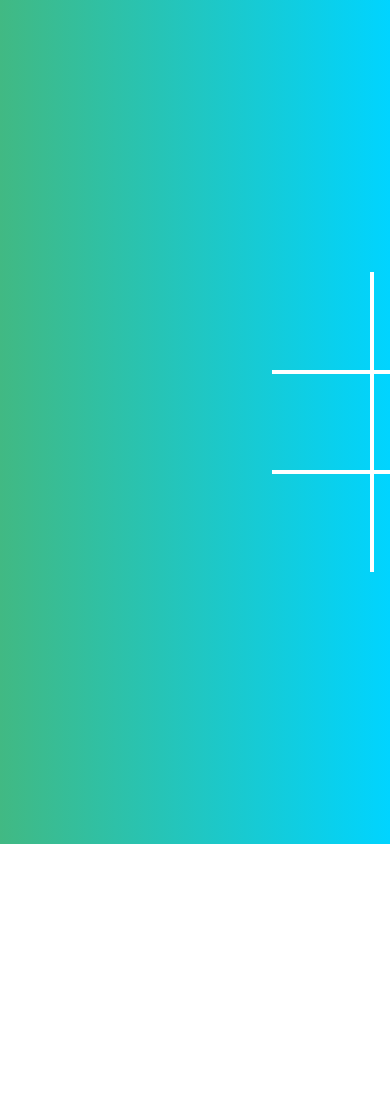
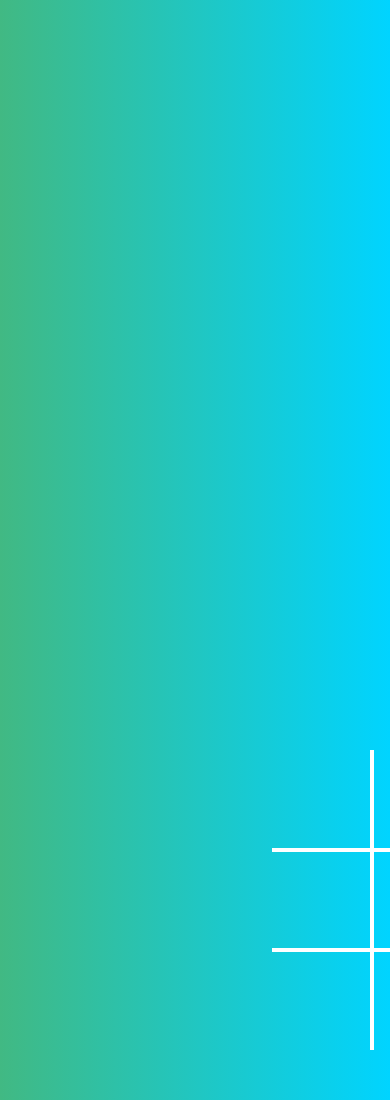
Before and after one commit to Rathao/jogodavelha, a plain HTML site: page index.html in a window 390 px wide. Shown: the top 1100 px of the page. Before the commit the page ends 844 px from the top, so only its background shows below. Drawn offline with Linux system fonts and the light colour scheme.

Commit message:
Alteraçoes para apresentação mobile

```diff
--- a/index.html
+++ b/index.html
@@ -1,5 +1,6 @@
 <!DOCTYPE html>
 <html lang="en">
+
 <head>
     <meta charset="UTF-8">
     <meta name="viewport" content="width=device-width, initial-scale=1.0">
@@ -7,7 +8,9 @@
 
     <link rel="stylesheet" href="src/style.css">
 </head>
+
 <body>
+    <section class="jogodavelha">
         <div class="board x" data-board>
             <div class="cell" data-cell></div>
             <div class="cell" data-cell></div>
@@ -19,11 +22,14 @@
             <div class="cell" data-cell></div>
             <div class="cell" data-cell></div>
         </div>
+    </section>
 
-        <div class="winner-message" data-winner-message>
-           <p class="winner-message-text" data-winner-message-text>X Venceu!</p>
-           <button data-restart>Reiniciar</button>
-        </div>
+
+    <div class="winner-message" data-winner-message>
+        <p class="winner-message-text" data-winner-message-text>X Venceu!</p>
+        <button data-restart>Reiniciar</button>
+    </div>
     <script src="src/scripts.js"></script>
 </body>
+
 </html>
--- a/src/style.css
+++ b/src/style.css
@@ -125,3 +125,9 @@ body {
 .show-winner-message {
     display: flex;
 }
+
+.jogodavelha {
+    margin: 500px auto;
+    width: 500px;
+    height: 800px;
+}
```
